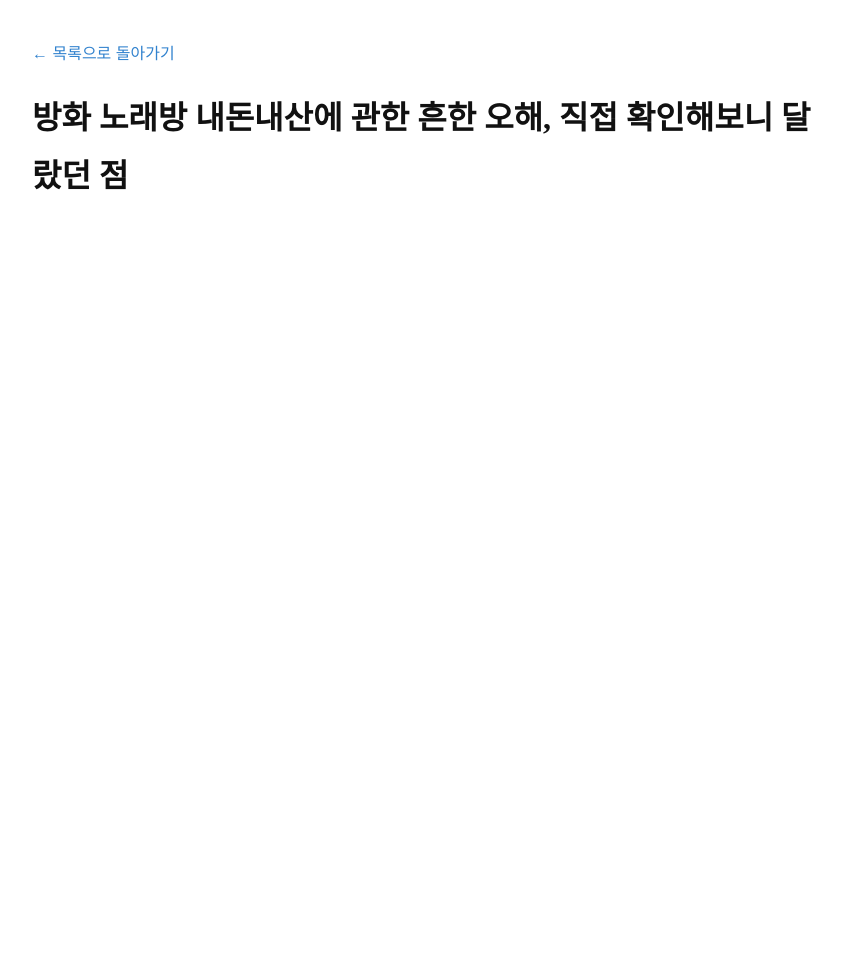
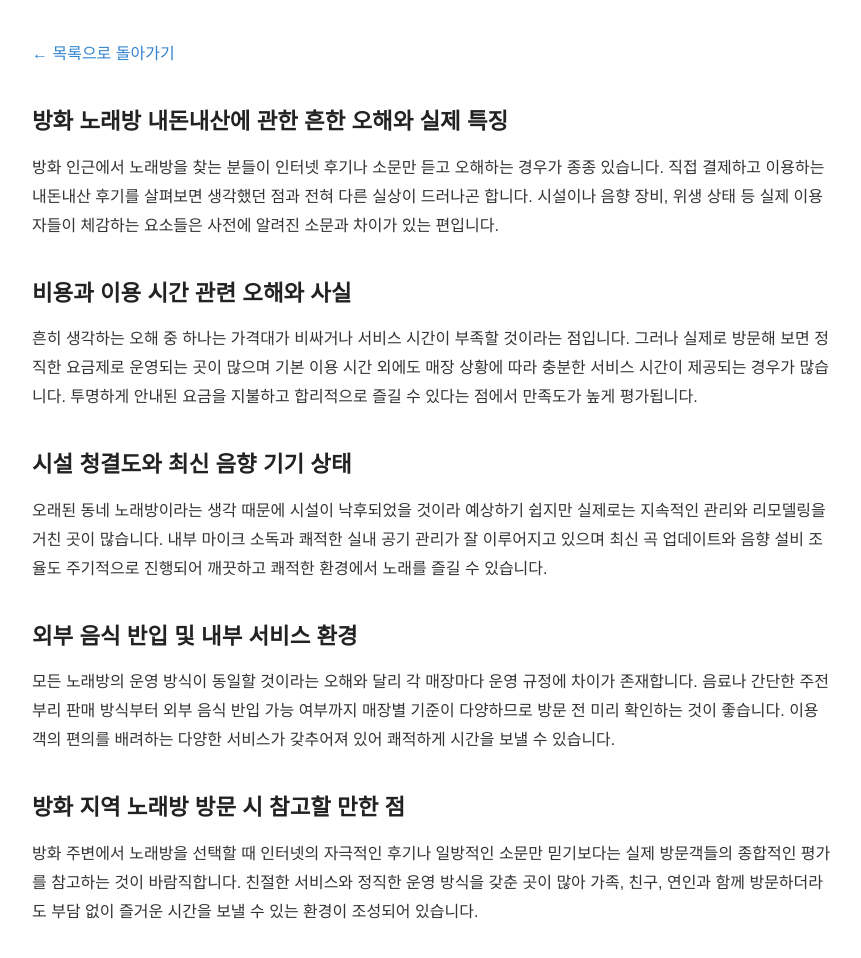
Before and after one commit to dydrkrtks7-cmd/bp-t3b05-bh-kb-real-1, a plain HTML site: page posts/myth-002-7mnlln.html in a window 1280 px wide. Shown: the whole page, without its empty margins (208-1069 px from the left). Before the commit the page ends 800 px from the top, so only its background shows below. Drawn offline with Linux system fonts and the light colour scheme.

Commit message:
fix: 프롬프트 유출·한자 조각·반복 파손 제거 (2 files)

```diff
--- a/posts/myth-002-7mnlln.html
+++ b/posts/myth-002-7mnlln.html
@@ -20,9 +20,20 @@
     <a href="../index.html">← 목록으로 돌아가기</a>
   </header>
   <main>
-    <h1>방화 노래방 내돈내산에 관한 흔한 오해, 직접 확인해보니 달랐던 점</h1>
-    <article>
+<h2>방화 노래방 내돈내산에 관한 흔한 오해와 실제 특징</h2>
+<p>방화 인근에서 노래방을 찾는 분들이 인터넷 후기나 소문만 듣고 오해하는 경우가 종종 있습니다. 직접 결제하고 이용하는 내돈내산 후기를 살펴보면 생각했던 점과 전혀 다른 실상이 드러나곤 합니다. 시설이나 음향 장비, 위생 상태 등 실제 이용자들이 체감하는 요소들은 사전에 알려진 소문과 차이가 있는 편입니다.</p>
 
+<h2>비용과 이용 시간 관련 오해와 사실</h2>
+<p>흔히 생각하는 오해 중 하나는 가격대가 비싸거나 서비스 시간이 부족할 것이라는 점입니다. 그러나 실제로 방문해 보면 정직한 요금제로 운영되는 곳이 많으며 기본 이용 시간 외에도 매장 상황에 따라 충분한 서비스 시간이 제공되는 경우가 많습니다. 투명하게 안내된 요금을 지불하고 합리적으로 즐길 수 있다는 점에서 만족도가 높게 평가됩니다.</p>
+
+<h2>시설 청결도와 최신 음향 기기 상태</h2>
+<p>오래된 동네 노래방이라는 생각 때문에 시설이 낙후되었을 것이라 예상하기 쉽지만 실제로는 지속적인 관리와 리모델링을 거친 곳이 많습니다. 내부 마이크 소독과 쾌적한 실내 공기 관리가 잘 이루어지고 있으며 최신 곡 업데이트와 음향 설비 조율도 주기적으로 진행되어 깨끗하고 쾌적한 환경에서 노래를 즐길 수 있습니다.</p>
+
+<h2>외부 음식 반입 및 내부 서비스 환경</h2>
+<p>모든 노래방의 운영 방식이 동일할 것이라는 오해와 달리 각 매장마다 운영 규정에 차이가 존재합니다. 음료나 간단한 주전부리 판매 방식부터 외부 음식 반입 가능 여부까지 매장별 기준이 다양하므로 방문 전 미리 확인하는 것이 좋습니다. 이용객의 편의를 배려하는 다양한 서비스가 갖추어져 있어 쾌적하게 시간을 보낼 수 있습니다.</p>
+
+<h2>방화 지역 노래방 방문 시 참고할 만한 점</h2>
+<p>방화 주변에서 노래방을 선택할 때 인터넷의 자극적인 후기나 일방적인 소문만 믿기보다는 실제 방문객들의 종합적인 평가를 참고하는 것이 바람직합니다. 친절한 서비스와 정직한 운영 방식을 갖춘 곳이 많아 가족, 친구, 연인과 함께 방문하더라도 부담 없이 즐거운 시간을 보낼 수 있는 환경이 조성되어 있습니다.</p>
 </main>
 </body>
 </html>
```
Also changed, not shown: posts/guide-002-j28q4c.html (+13 -2 lines).
